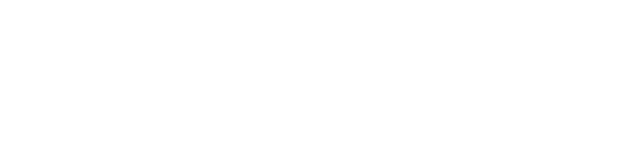
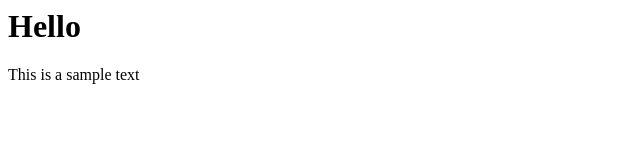
Before and after one commit to sairemgloria/LearnRecursiveMerge, a plain HTML site: page index.html in a window 1280 px wide. Shown: the whole page, without its empty margins (0-640 px from the left). Drawn offline with Linux system fonts and the light colour scheme.

Commit message:
Modified index.html by f1

```diff
--- a/index.html
+++ b/index.html
@@ -5,5 +5,9 @@
 
    <body>
 
+      <!-- Added by f1-branch -->
+      <h1>Hello</h1>
+      <p>This is a sample text</p>
+
    </body>
 </html>
```
